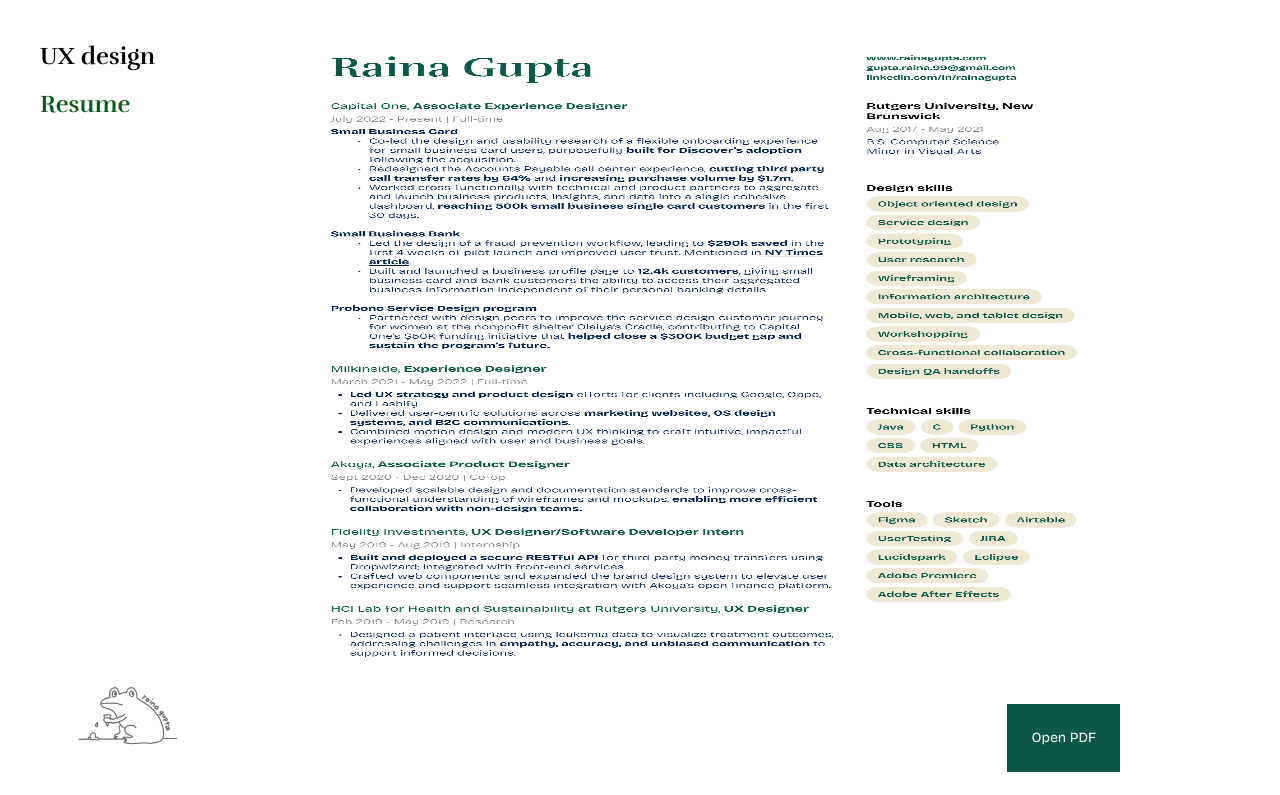
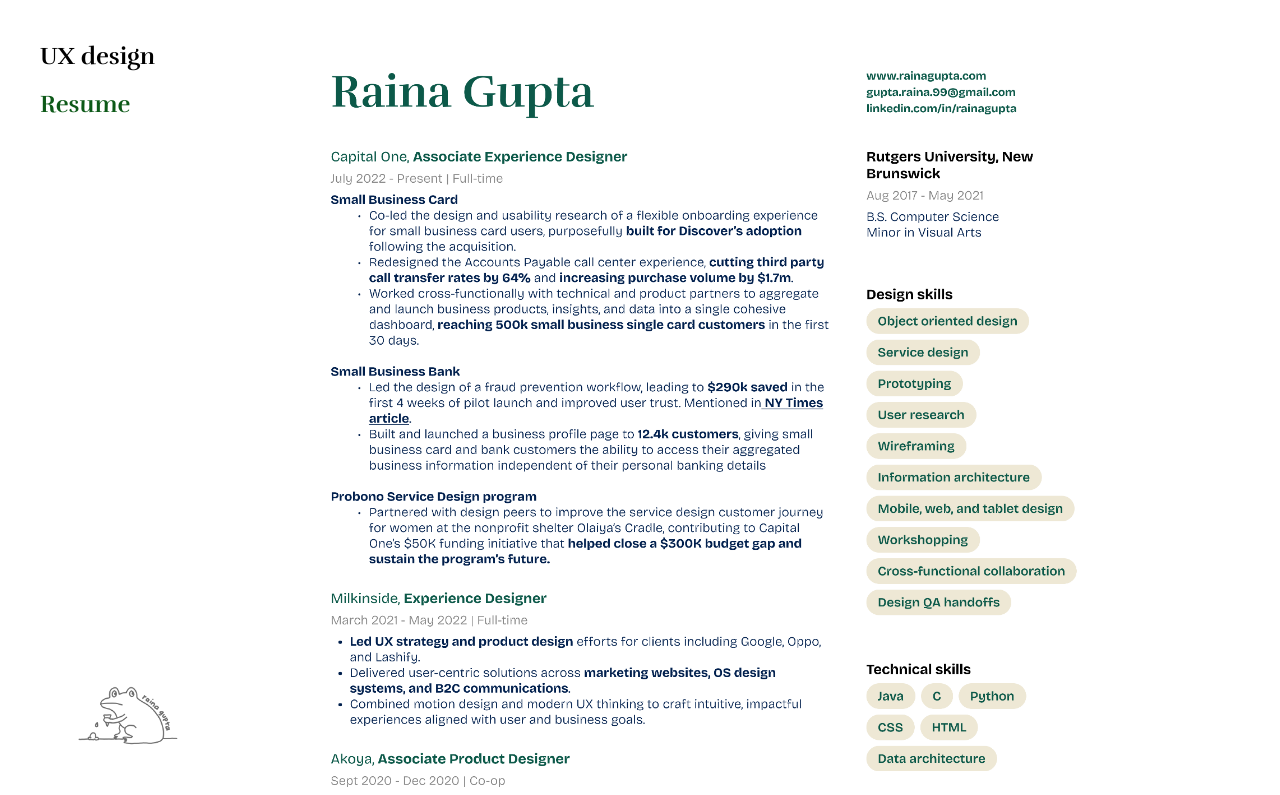
Before and after one commit to Jmendapara/folio-froggy-layout, a React (Vite) app: page /resume in a window 1280 px wide. Shown: the top 795 px of the page. Built offline with nearby package versions, Linux system fonts and the light colour scheme.

Commit message:
Refactor resume and UX design pages
- Update "Open PDF" button padding to 16px.
- Make the resume image stretch vertically.
- Make the space between project title and description clickable on the UX design page.
- Adjust image caption top padding to 16px.

```diff
--- a/src/pages/ProjectDetail.tsx
+++ b/src/pages/ProjectDetail.tsx
@@ -335,7 +335,7 @@ export default function ProjectDetail() {
       <div className="mb-6">
         <div className="w-full bg-placeholder" style={{ aspectRatio: '900/370', borderRadius: '0px' }}>
         </div>
-        <p className="text-center text-xs font-bricolage mt-4" style={{ color: '#6B6B6B' }}>Project overview image</p>
+        <p className="text-center text-xs font-bricolage" style={{ color: '#6B6B6B', marginTop: '16px' }}>Project overview image</p>
       </div>
 
       <div className="space-y-6">
@@ -358,7 +358,7 @@ export default function ProjectDetail() {
                 <div key={index}>
                   <div className="w-full bg-placeholder my-6" style={{ aspectRatio: '900/370', borderRadius: '0px' }}>
                   </div>
-                  <p className="text-center text-xs font-bricolage mt-4 mb-6" style={{ color: '#6B6B6B' }}>Image description placeholder</p>
+                  <p className="text-center text-xs font-bricolage mb-6" style={{ color: '#6B6B6B', marginTop: '16px' }}>Image description placeholder</p>
 
                   {/* Add project details and problem statement after first image */}
                   {index === 2 && (
--- a/src/pages/Resume.tsx
+++ b/src/pages/Resume.tsx
@@ -11,8 +11,8 @@ export default function Resume() {
         <img
           src="/lovable-uploads/105d1265-358e-48c5-b357-970420c776b5.png"
           alt="Raina Gupta Resume"
-          className="w-full"
-          style={{ aspectRatio: '8.5/11', maxHeight: '80vh', borderRadius: '0px' }}
+          className="w-full h-auto object-contain"
+          style={{ borderRadius: '0px' }}
         />
       </div>
 
@@ -20,8 +20,8 @@ export default function Resume() {
       <div className="flex justify-end">
         <button
           onClick={handleOpenPDF}
-          className="px-6 py-6 text-white text-sm font-medium transition-colors hover:opacity-90"
-          style={{ backgroundColor: '#0C5949', borderRadius: '0px' }}
+          className="px-6 py-4 text-white text-sm font-medium transition-colors hover:opacity-90"
+          style={{ backgroundColor: '#0C5949', borderRadius: '0px', paddingTop: '16px', paddingBottom: '16px' }}
         >
           Open PDF
         </button>
--- a/src/pages/UXDesign.tsx
+++ b/src/pages/UXDesign.tsx
@@ -44,7 +44,7 @@ export default function UXDesign() {
 
             {/* Project Details */}
             <div
-              className="cursor-pointer"
+              className="cursor-pointer space-y-4"
               onClick={() => handleProjectClick(project.id)}
             >
               <div className="flex justify-between items-start">
@@ -55,7 +55,7 @@ export default function UXDesign() {
                   {project.duration}
                 </span>
               </div>
-              <p className="text-xs font-bold text-[#696969] pt-4">
+              <p className="text-xs font-bold text-[#696969]">
                 {project.description}
               </p>
             </div>
```
